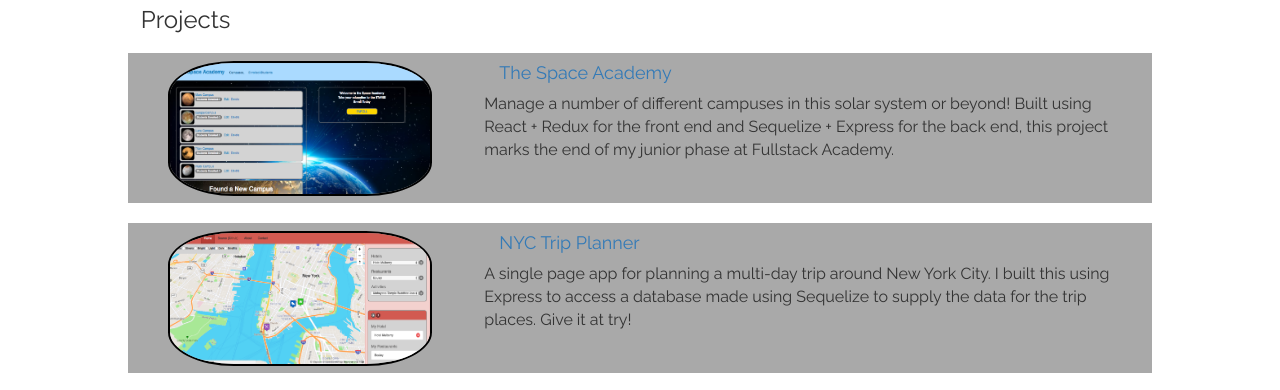
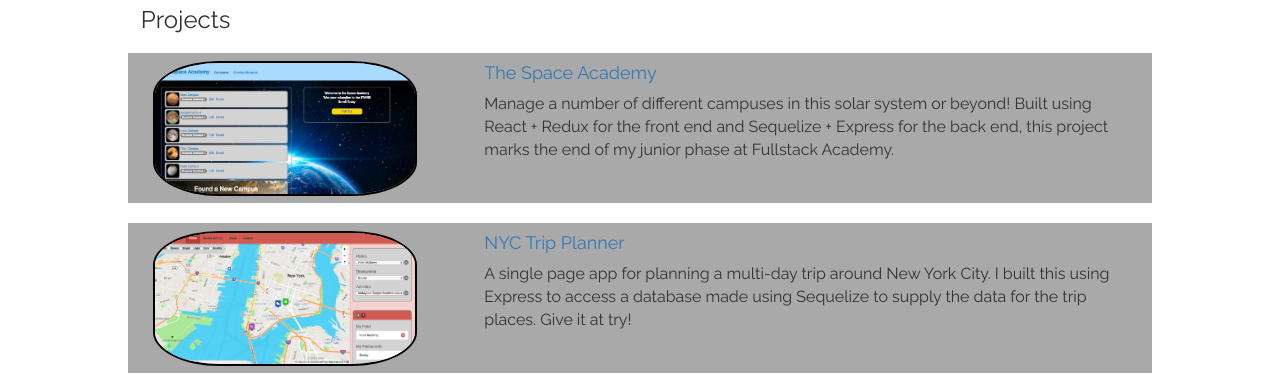
Before and after one commit to Kiro705/profilePage, a plain HTML site: page index.html in a window 1280 px wide. Shown: the part 113-503 px from the top of the page. Drawn offline with nearby package versions, Linux system fonts and the light colour scheme.

Commit message:
a tag padding to 0

```diff
--- a/css/style.css
+++ b/css/style.css
@@ -10,7 +10,7 @@ ul {
 }
 
 a {
-	padding: 0 15px 0 15px;
+	padding: 0;
 }
 
 #headers {
```
